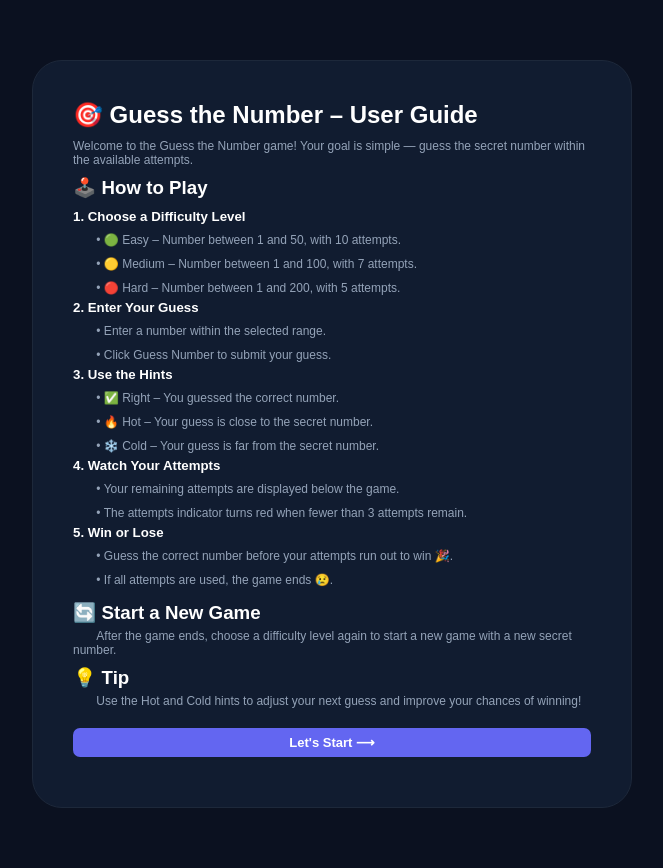
After one commit to Shriharini1809/python-mini-project, a Flask app: page /user in a window 1280 px wide. The commit adds this page. Shown: the whole page, without its empty margins (308-971 px from the left). Run offline with Flask 3, Linux system fonts and the light colour scheme.

Commit message:
added user-guide

```diff
--- a/app.py
+++ b/app.py
@@ -17,6 +17,11 @@ def runguess(number,guess):
 
 # to create the route
 @app.route("/")
+@app.route("/user")
+def user_guide():
+    return render_template("user-guide.html")
+
+
 @app.route("/index",methods = ["GET","POST"])
 def index():
     return render_template("index.html")
@@ -54,7 +59,14 @@ def set_level():
 def guess_number():
     guess = 0
     if request.method == "POST":
-        guess = int(request.form["input"])
+        try:
+            guess = int(request.form["input"])
+        except ValueError:
+            return """
+            <script> alert("Invalid Datatype");
+                    window.history.back();
+            </script>
+        """
     if session.get("game_over"):
         return render_template("index.html" , result="Game Over! Start a new Game.")
     secret_number = session["secret_number"]
--- /dev/null
+++ b/templates/user-guide.html
@@ -0,0 +1,129 @@
+<!DOCTYPE html>
+<html lang="en">
+<head>
+    <meta charset="UTF-8">
+    <meta name="viewport" content="width=device-width, initial-scale=1.0">
+    <title>User Guide of Guess Number</title>
+    <style>
+        *{
+            margin: 0;
+            padding: 0;
+            box-sizing: border-box;
+            color: white;
+            font-family: 'Poppins',sans-serif;
+        }
+        body{
+            background-color: #0b1120;
+            margin-block: 60px;
+            display: grid;
+            place-items: center;
+        }
+        .container{
+            background-color: #111c30;
+            border: 1px solid hsl(217, 33%, 17%);
+            width: 600px;
+            height: auto;
+            padding: 40px;
+            border-radius: 30px;
+
+        }
+        p{
+            font-size: 12px;
+            color: #94a3b8;
+        }
+        .how-to-play{
+            margin-block: 10px;
+        }
+        .play{
+            margin-bottom: 10px;
+        }
+        .start{
+            margin-top: 10px;
+        }
+        .levels{
+            line-height: 24px;
+        }
+        h5{
+            margin-bottom: 4px;
+        }
+        .start p{
+            margin-top: 5px;
+        }
+        .tips{
+            margin-top: 10px;
+        }
+        .tips p{
+            margin-top: 5px;
+        }
+        .route-guess{
+            display: flex;
+            align-items: center;
+            justify-content: center;
+            margin-top: 20px;
+            font-size: 13px;
+            font-weight: 600;
+            background-color: #6366f1;
+            padding: 7px;
+            border-radius: 7px;
+
+        }
+        .t1{
+            margin-top: 10px;
+        }
+
+        a{
+            text-decoration: none;
+        }
+        @media (max-width: 576px){
+            .container{
+                max-width: 350px;
+            }
+        }
+    </style>
+</head>
+<body>
+    <div class="container">
+        <h2>🎯 Guess the Number – User Guide</h2>
+        <p class="t1">Welcome to the Guess the Number game! Your goal is simple — guess the secret number within the available attempts.</p>
+        <div class="how-to-play">
+            <h3 class="play">🕹️ How to Play</h3>
+            <h5>1. Choose a Difficulty Level</h5>
+            <div class="levels">
+                <p class="level">&nbsp;&nbsp;&nbsp;&nbsp;&nbsp;&nbsp;&nbsp;• 🟢 Easy – Number between 1 and 50, with 10 attempts.</p>
+                <p class="level">&nbsp;&nbsp;&nbsp;&nbsp;&nbsp;&nbsp;&nbsp;• 🟡 Medium – Number between 1 and 100, with 7 attempts.</p>
+                <p class="level">&nbsp;&nbsp;&nbsp;&nbsp;&nbsp;&nbsp;&nbsp;• 🔴 Hard – Number between 1 and 200, with 5 attempts.</p>
+            </div>
+            <h5>2. Enter Your Guess</h5>
+            <div class="levels">
+                <p class="level">&nbsp;&nbsp;&nbsp;&nbsp;&nbsp;&nbsp;&nbsp;• Enter a number within the selected range.</p>
+                <p class="level">&nbsp;&nbsp;&nbsp;&nbsp;&nbsp;&nbsp;&nbsp;• Click Guess Number to submit your guess.</p>
+            </div>
+            <h5>3. Use the Hints</h5>
+            <div class="levels">
+                <p class="level">&nbsp;&nbsp;&nbsp;&nbsp;&nbsp;&nbsp;&nbsp;• ✅ Right – You guessed the correct number.</p>
+                <p class="level">&nbsp;&nbsp;&nbsp;&nbsp;&nbsp;&nbsp;&nbsp;• 🔥 Hot – Your guess is close to the secret number.</p>
+                <p class="level">&nbsp;&nbsp;&nbsp;&nbsp;&nbsp;&nbsp;&nbsp;• ❄️ Cold – Your guess is far from the secret number.</p>
+            </div>
+            <h5>4. Watch Your Attempts</h5>
+            <div class="levels">
+                <p class="level">&nbsp;&nbsp;&nbsp;&nbsp;&nbsp;&nbsp;&nbsp;• Your remaining attempts are displayed below the game.</p>
+                <p class="level">&nbsp;&nbsp;&nbsp;&nbsp;&nbsp;&nbsp;&nbsp;• The attempts indicator turns red when fewer than 3 attempts remain.</p>
+            </div>
+            <h5>5. Win or Lose</h5>
+            <div class="levels">
+                <p class="level">&nbsp;&nbsp;&nbsp;&nbsp;&nbsp;&nbsp;&nbsp;• Guess the correct number before your attempts run out to win 🎉.</p>
+                <p class="level">&nbsp;&nbsp;&nbsp;&nbsp;&nbsp;&nbsp;&nbsp;• If all attempts are used, the game ends 😢.</p>
+            </div>
+            <div class="start">
+                <h3>🔄 Start a New Game</h3>
+                <p>&nbsp;&nbsp;&nbsp;&nbsp;&nbsp;&nbsp;&nbsp;After the game ends, choose a difficulty level again to start a new game with a new secret number.</p>
+            </div>
+            <div class="tips">
+                <h3>💡 Tip</h3>
+                <p>&nbsp;&nbsp;&nbsp;&nbsp;&nbsp;&nbsp;&nbsp;Use the Hot and Cold hints to adjust your next guess and improve your chances of winning!</p>
+            </div>
+            <a href="{{ url_for('index') }}" class="route-guess">Let's Start ⟶</a>
+        </div>
+    </div>
+</body>
+</html>
```
Also changed, not shown: static/style.css (+37 -1 lines).
